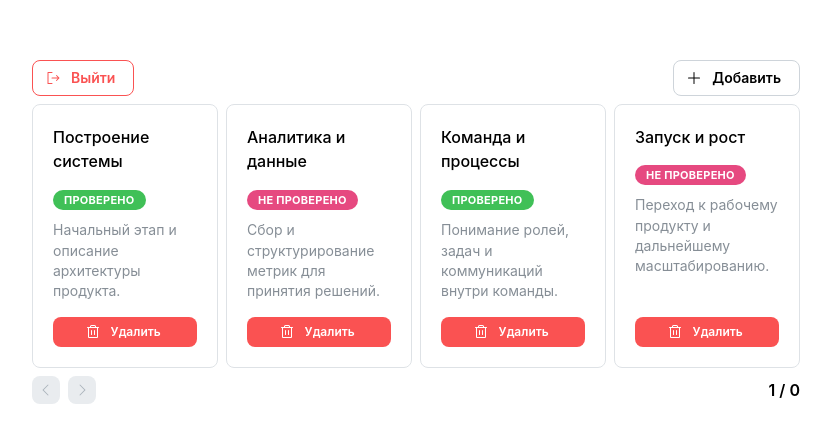
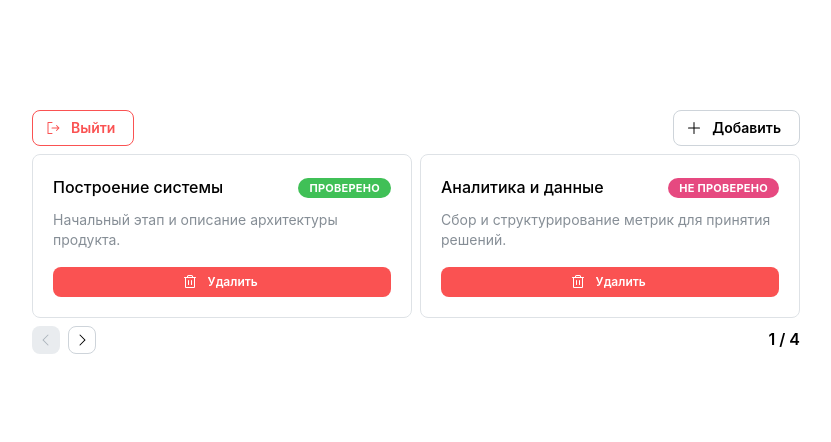
Before and after one commit to hil1ch/dcut-test-case, a React (Vite) app: page / in a window 1280 px wide. Shown: the part 168-610 px from the top of the page, without its empty margins (224-1055 px from the left). Built offline with nearby package versions, Linux system fonts and the light colour scheme.

Commit message:
redux init

```diff
--- a/package.json
+++ b/package.json
@@ -15,10 +15,12 @@
     "@mantine/hooks": "^9.6.0",
     "@mantine/modals": "^9.6.0",
     "@phosphor-icons/react": "^2.1.10",
+    "@reduxjs/toolkit": "^2.12.0",
     "@tailwindcss/vite": "^4.3.3",
     "embla-carousel-react": "^8.6.0",
     "react": "^19.2.8",
     "react-dom": "^19.2.8",
+    "react-redux": "^9.3.0",
     "react-router": "^8.3.1",
     "tailwindcss": "^4.3.3"
   },
--- a/src/app/main.tsx
+++ b/src/app/main.tsx
@@ -2,9 +2,13 @@ import { StrictMode } from "react";
 import { createRoot } from "react-dom/client";
 import "./index.css";
 import App from "./App";
+import { store } from "./providers/store/store";
+import { Provider } from "react-redux";
 
 createRoot(document.getElementById("root")!).render(
   <StrictMode>
-    <App />
+    <Provider store={store}>
+      <App />
+    </Provider>
   </StrictMode>,
 );
--- /dev/null
+++ b/src/app/providers/store/store.ts
@@ -0,0 +1,8 @@
+import { configureStore } from '@reduxjs/toolkit'
+
+export const store = configureStore({
+  reducer: {},
+})
+
+export type RootState = ReturnType<typeof store.getState>
+export type AppDispatch = typeof store.dispatch
--- a/src/pages/HomePage/Carousel.tsx
+++ b/src/pages/HomePage/Carousel.tsx
@@ -1,6 +1,6 @@
 import type { EmblaOptionsType } from "embla-carousel";
 import useEmblaCarousel from "embla-carousel-react";
-import { SlideCard, type Slide } from "../../entities/Slide";
+import { type Slide } from "../../entities/Slide";
 import { usePrevNextButtons } from "./CarouselArrowButtons";
 import {
   SelectedSnapDisplay,
@@ -9,13 +9,14 @@ import {
 import { ActionIcon } from "@mantine/core";
 
 import { CaretRightIcon, CaretLeftIcon } from "@phosphor-icons/react";
+import { SlidesList } from "./SlidesList";
 
 type PropType = {
   slides: Slide[];
   options?: EmblaOptionsType;
 };
 
-const EmblaCarousel = (props: PropType) => {
+export const Carousel = (props: PropType) => {
   const { slides, options } = props;
   const [emblaRef, emblaApi] = useEmblaCarousel(options);
 
@@ -31,13 +32,7 @@ const EmblaCarousel = (props: PropType) => {
   return (
     <div className="max-w-3xl m-auto">
       <div className="overflow-hidden" ref={emblaRef}>
-        <div className="flex items-stretch gap-2">
-          {slides.map((slide) => (
-            <div className="min-w-0 flex-1" key={slide.id}>
-              <SlideCard slide={slide} />
-            </div>
-          ))}
-        </div>
+        <SlidesList slides={slides} />
       </div>
 
       <div className="grid grid-cols-[auto_1fr] justify-between mt-2">
@@ -66,5 +61,3 @@ const EmblaCarousel = (props: PropType) => {
     </div>
   );
 };
-
-export default EmblaCarousel;
--- a/src/pages/HomePage/CarouselArrowButtons.tsx
+++ b/src/pages/HomePage/CarouselArrowButtons.tsx
@@ -32,6 +32,8 @@ export const usePrevNextButtons = (
   useEffect(() => {
     if (!emblaApi) return;
 
+    // eslint-disable-next-line react-hooks/set-state-in-effect
+    onSelect(emblaApi);
     emblaApi.on("reInit", onSelect).on("select", onSelect);
 
     return () => {
--- a/src/pages/HomePage/CarouselSelectedSnapDisplay.tsx
+++ b/src/pages/HomePage/CarouselSelectedSnapDisplay.tsx
@@ -1,9 +1,9 @@
-import { useCallback, useEffect, useState } from "react";
+import { useCallback, useLayoutEffect, useState } from "react";
 import type { EmblaCarouselType } from "embla-carousel";
 
 type UseSelectedSnapDisplayType = {
   selectedSnap: number;
-  snapCount: number;
+  snapCount: number | null;
 };
 
 // eslint-disable-next-line react-refresh/only-export-components
@@ -11,26 +11,25 @@ export const useSelectedSnapDisplay = (
   emblaApi: EmblaCarouselType | undefined,
 ): UseSelectedSnapDisplayType => {
   const [selectedSnap, setSelectedSnap] = useState(0);
-  const [snapCount, setSnapCount] = useState(0);
+  const [snapCount, setSnapCount] = useState<number | null>(null);
 
   const updateScrollSnapState = useCallback((emblaApi: EmblaCarouselType) => {
     setSnapCount(emblaApi.scrollSnapList().length);
     setSelectedSnap(emblaApi.selectedScrollSnap());
   }, []);
 
-  useEffect(() => {
+  useLayoutEffect(() => {
     if (!emblaApi) return;
 
-    const onUpdate = () => {
-      updateScrollSnapState(emblaApi);
-    };
+    // eslint-disable-next-line react-hooks/set-state-in-effect
+    updateScrollSnapState(emblaApi);
 
-    emblaApi.on("select", onUpdate);
-    emblaApi.on("reInit", onUpdate);
+    emblaApi.on("select", updateScrollSnapState);
+    emblaApi.on("reInit", updateScrollSnapState);
 
     return () => {
-      emblaApi.off("select", onUpdate);
-      emblaApi.off("reInit", onUpdate);
+      emblaApi.off("select", updateScrollSnapState);
+      emblaApi.off("reInit", updateScrollSnapState);
     };
   }, [emblaApi, updateScrollSnapState]);
 
@@ -42,15 +41,19 @@ export const useSelectedSnapDisplay = (
 
 type PropType = {
   selectedSnap: number;
-  snapCount: number;
+  snapCount: number | null;
 };
 
 export const SelectedSnapDisplay = (props: PropType) => {
   const { selectedSnap, snapCount } = props;
 
   return (
-    <div className="justify-self-end self-center font-semibold">
-      {selectedSnap + 1} / {snapCount}
+    <div
+      className={`justify-self-end self-center min-w-14 text-right font-semibold ${
+        snapCount === null ? "invisible" : ""
+      }`}
+    >
+      {selectedSnap + 1} / {snapCount ?? 0}
     </div>
   );
 };
--- /dev/null
+++ b/src/pages/HomePage/HomePageHeader.tsx
@@ -0,0 +1,32 @@
+import { ButtonTemplate } from "../../shared/ui/ButtonTemplate";
+import { SignOutIcon, PlusIcon } from "@phosphor-icons/react";
+
+interface IHomePageHeaderProps {
+  handleAddSlideModal: () => void;
+}
+
+export const HomePageHeader = ({
+  handleAddSlideModal,
+}: IHomePageHeaderProps) => {
+  return (
+    <div className="flex gap-2 mb-2 justify-between">
+      <ButtonTemplate
+        type="button"
+        variant="outline"
+        color="red"
+        leftSection={<SignOutIcon size={16} />}
+        // onClick={handleAddModal}
+      >
+        Выйти
+      </ButtonTemplate>
+      <ButtonTemplate
+        type="button"
+        variant="default"
+        leftSection={<PlusIcon size={16} />}
+        onClick={handleAddSlideModal}
+      >
+        Добавить
+      </ButtonTemplate>
+    </div>
+  );
+};
--- /dev/null
+++ b/src/pages/HomePage/SlidesList.tsx
@@ -0,0 +1,18 @@
+import { SlideCard } from "../../entities/Slide";
+import { type Slide } from "../../entities/Slide";
+
+interface ISlidesList {
+  slides: Slide[];
+}
+
+export const SlidesList = ({ slides }: ISlidesList) => {
+  return (
+    <div className="flex items-stretch gap-2">
+      {slides.map((slide) => (
+        <div className="min-w-0 flex-[0_0_calc(50%-0.25rem)]" key={slide.id}>
+          <SlideCard slide={slide} />
+        </div>
+      ))}
+    </div>
+  );
+};
--- a/src/pages/HomePage/index.tsx
+++ b/src/pages/HomePage/index.tsx
@@ -1,10 +1,9 @@
 import { useState } from "react";
 import type { EmblaOptionsType } from "embla-carousel";
 import { type Slide } from "../../entities/Slide";
-import EmblaCarousel from "./Carousel";
-import { ButtonTemplate } from "../../shared/ui/ButtonTemplate";
+import { Carousel } from "./Carousel";
 import { AddSlideModal } from "../../widgets/AddSlideModal";
-import { PlusIcon, SignOutIcon } from "@phosphor-icons/react";
+import { HomePageHeader } from "./HomePageHeader";
 
 const OPTIONS: EmblaOptionsType = { dragFree: true };
 
@@ -38,32 +37,14 @@ const SLIDES: Slide[] = [
 export const HomePage = () => {
   const [isOpenModal, setIsOpenModal] = useState(false);
 
-  const handleAddModal = () => {
+  const handleAddSlideModal = () => {
     setIsOpenModal((prev) => !prev);
   };
 
   return (
     <div>
-      <div className="flex gap-2 mb-2 justify-between">
-        <ButtonTemplate
-          type="button"
-          variant="outline"
-          color="red"
-          leftSection={<SignOutIcon size={16} />}
-          // onClick={handleAddModal}
-        >
-          Выйти
-        </ButtonTemplate>
-        <ButtonTemplate
-          type="button"
-          variant="default"
-          leftSection={<PlusIcon size={16} />}
-          onClick={handleAddModal}
-        >
-          Добавить
-        </ButtonTemplate>
-      </div>
-      <EmblaCarousel slides={SLIDES} options={OPTIONS} />
+      <HomePageHeader handleAddSlideModal={handleAddSlideModal} />
+      <Carousel slides={SLIDES} options={OPTIONS} />
 
       {isOpenModal && <AddSlideModal isOpenModal={isOpenModal} />}
     </div>
```
Also changed, not shown: src/features/add-slide/index.tsx (added), 1 other file (tests, documents, lock files or other folders).
